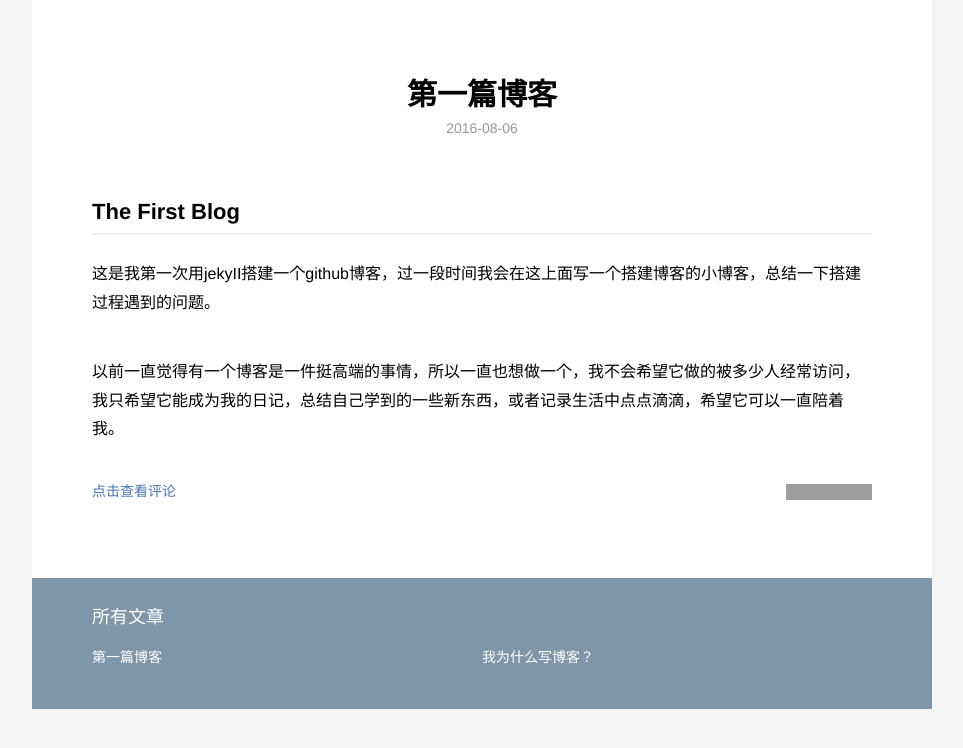
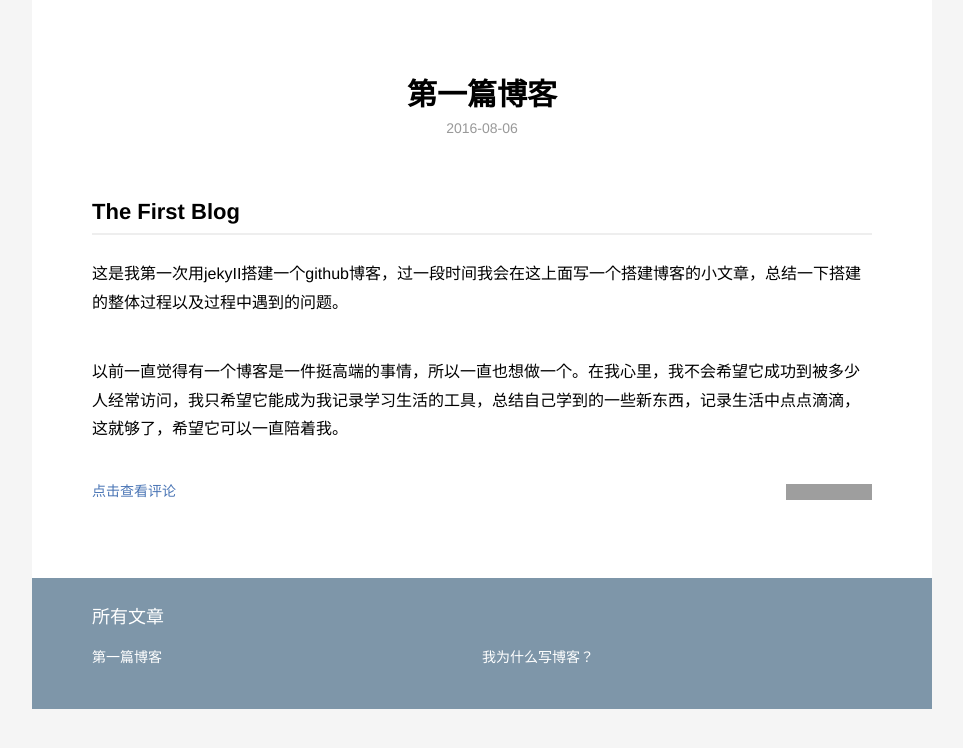
Before and after one commit to yufeiyang1995/yufeiyang1995.github.io, a Jekyll site: the page built from _posts/2016-8-6-try-blog.md, in a window 1280 px wide. Shown: the top 748 px of the page, without its empty margins (158-1121 px from the left). Built offline with Jekyll 4.4.1, drawn with Linux system fonts in a browser that asks for light colours; grey boxes are pictures that could not be loaded.

Commit message:
change blog

```diff
--- a/_posts/2016-8-6-try-blog.md
+++ b/_posts/2016-8-6-try-blog.md
@@ -7,6 +7,6 @@ description: 第一次使用jekyII框架搭建静态博客
 
 ## The First Blog
 
-这是我第一次用jekyII搭建一个github博客，过一段时间我会在这上面写一个搭建博客的小博客，总结一下搭建过程遇到的问题。
+这是我第一次用jekyII搭建一个github博客，过一段时间我会在这上面写一个搭建博客的小文章，总结一下搭建的整体过程以及过程中遇到的问题。
 
-以前一直觉得有一个博客是一件挺高端的事情，所以一直也想做一个，我不会希望它做的被多少人经常访问，我只希望它能成为我的日记，总结自己学到的一些新东西，或者记录生活中点点滴滴，希望它可以一直陪着我。
+以前一直觉得有一个博客是一件挺高端的事情，所以一直也想做一个。在我心里，我不会希望它成功到被多少人经常访问，我只希望它能成为我记录学习生活的工具，总结自己学到的一些新东西，记录生活中点点滴滴，这就够了，希望它可以一直陪着我。
```
